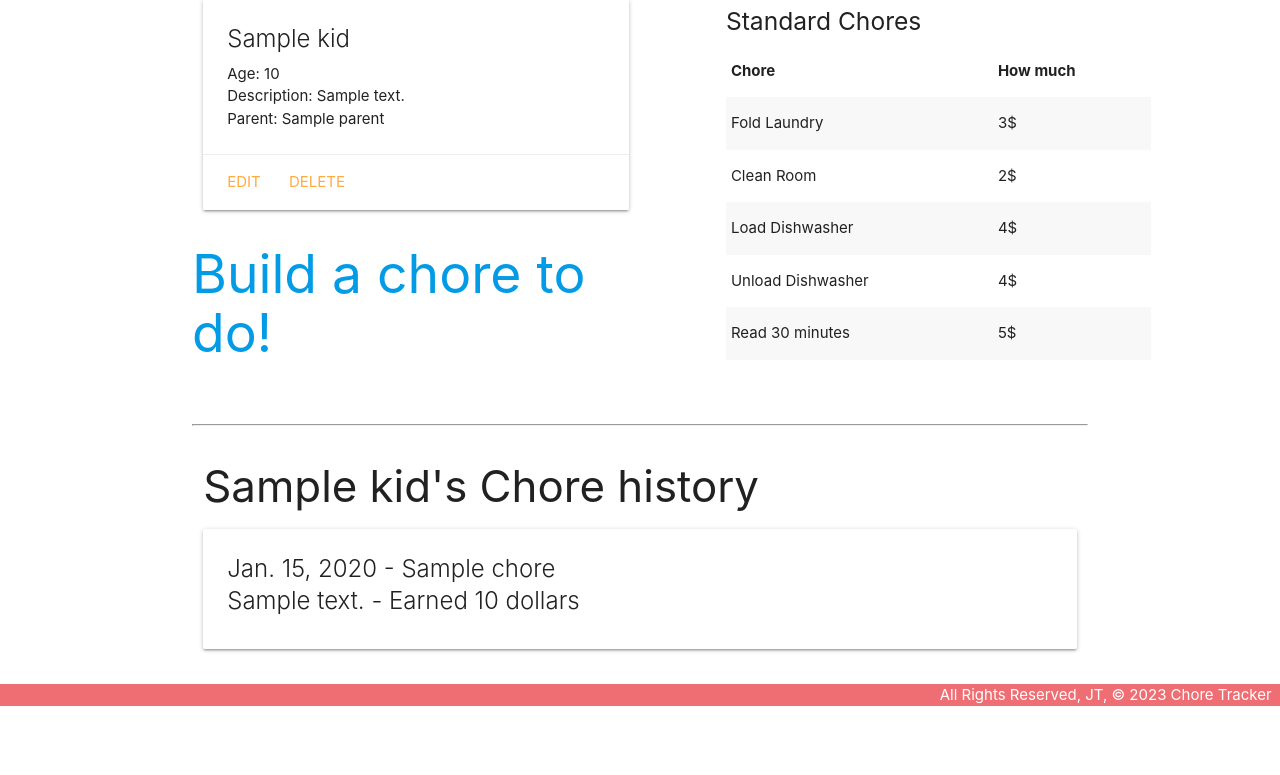
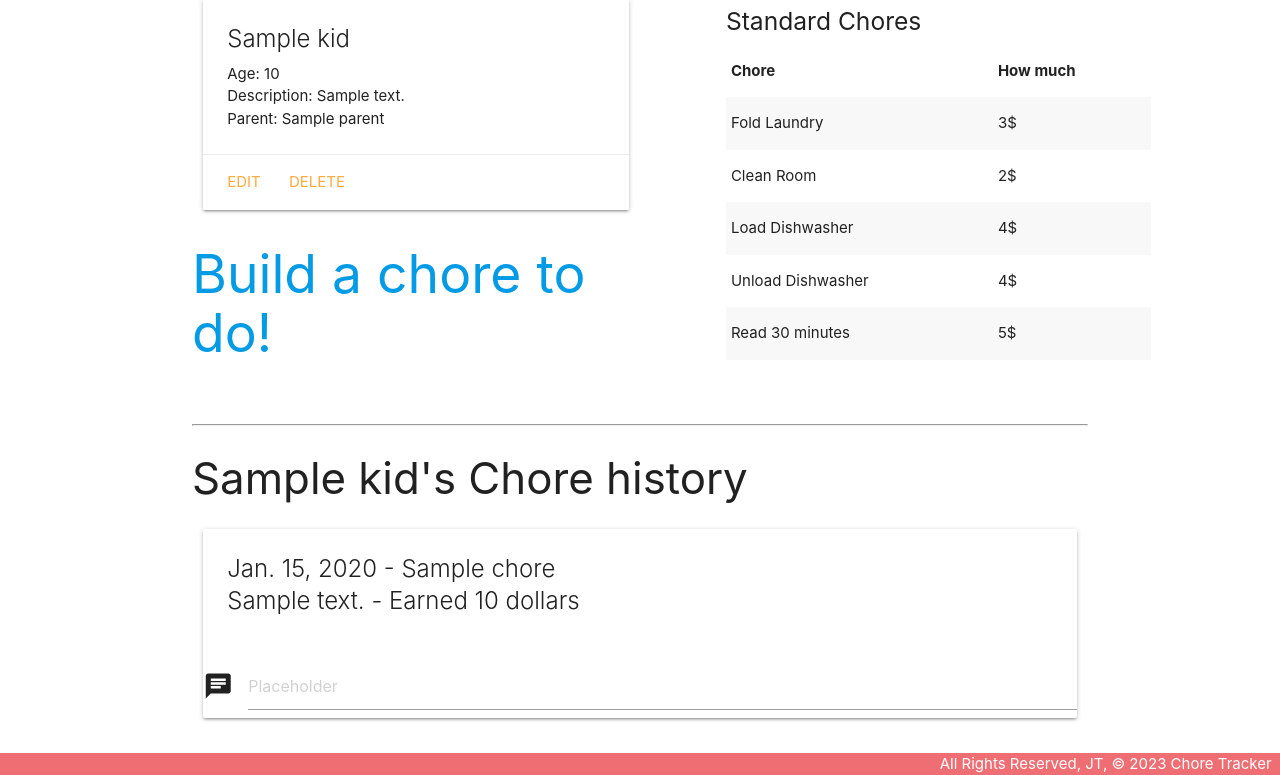
Before and after one commit to tthephas/Chore-Tracker, a Django app: page /kids/1/ in a window 1280 px wide. Shown: the part 126-901 px from the top of the page. Before the commit the page ends 832 px from the top, so only its background shows below. Run offline with Django 4.2, Linux system fonts and the light colour scheme; tables that the repository leaves empty hold one stand-in row (values such as "Sample post").

Commit message:
input field added, comments, for chores on kid detail

```diff
--- a/main_app/templates/base.html
+++ b/main_app/templates/base.html
@@ -10,7 +10,7 @@
   <link rel="stylesheet" href="https://cdnjs.cloudflare.com/ajax/libs/materialize/1.0.0/css/materialize.min.css">
   <link rel="stylesheet" type="text/css" href="{% static 'css/style.css' %}">
   <script src="https://cdnjs.cloudflare.com/ajax/libs/materialize/1.0.0/js/materialize.min.js"></script>
-
+  <link href="https://fonts.googleapis.com/icon?family=Material+Icons" rel="stylesheet">
 </head>
 <body>
   <header class="navbar-fixed">
--- a/main_app/templates/kids/detail.html
+++ b/main_app/templates/kids/detail.html
@@ -61,8 +61,8 @@
 </div>
 <hr>
 <div class="row">
+    <h3>{{ kid.name }}'s Chore history</h3>
   <div class="col s12">
-    <h3>{{ kid.name }}'s Chore history</h3>
     {% if kid.chores.count %}
       {% for chore in kid.chores.all %}
         <div class="card">
@@ -71,6 +71,10 @@
                     {{ chore.date }} - {{ chore.name }} <br>
                     {{ chore.description }} - Earned {{ chore.amount }} dollars
                 </span>
+            </div>
+            <div class="input-field">
+                <i class="material-icons prefix">chat</i>
+                <input id="icon_chat" class="validate" placeholder="Placeholder"></input>
             </div>
         </div>
       {% endfor %}
--- a/main_app/templates/main_app/kid_form.html
+++ b/main_app/templates/main_app/kid_form.html
@@ -16,5 +16,8 @@
     </table>
     <br>
     <input type="submit" value="Submit" class="btn">
+    <br>
+    <br>
+
   </form>
 {% endblock %}
```
Lines whose indentation alone changed are shown as unchanged.
